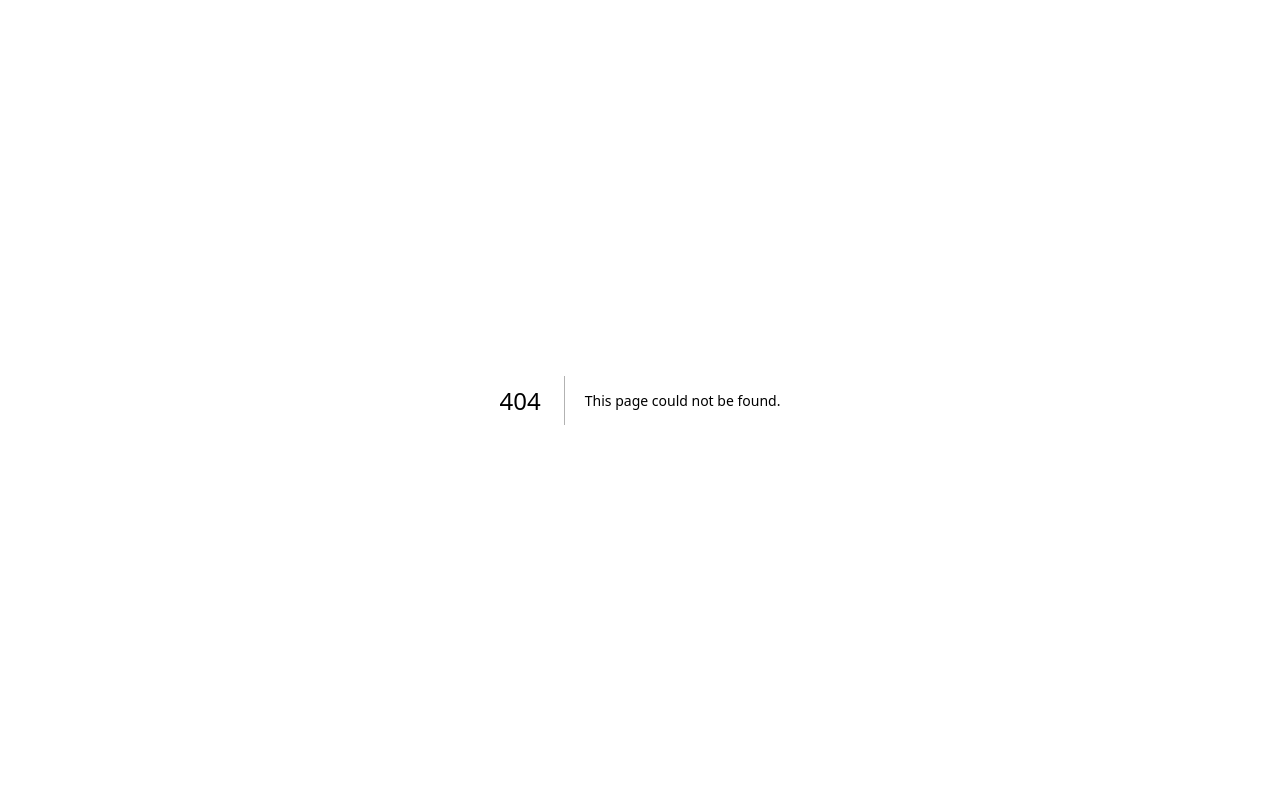
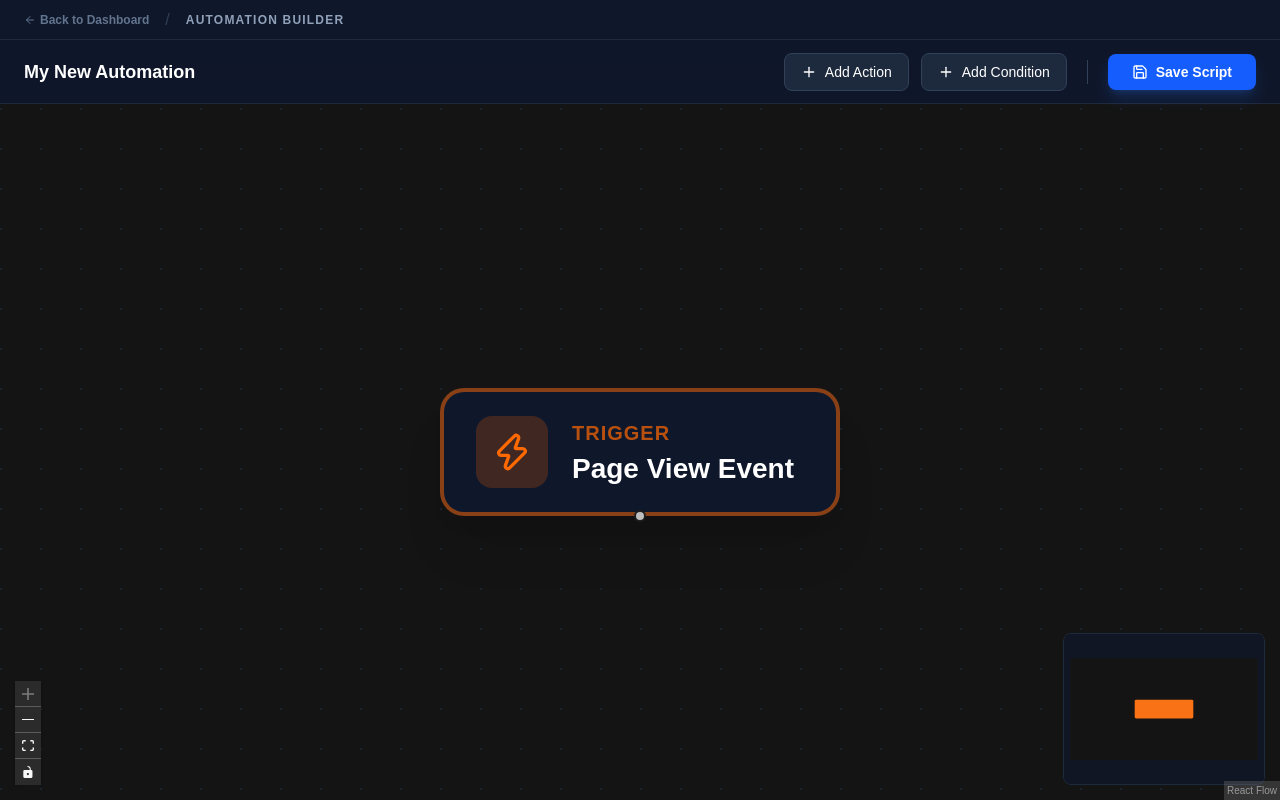
Before and after one commit to DevDatNguyen02/autoflow-fe, a Next.js app: page /dashboard/automation/builder in a window 1280 px wide. Before the commit this address had no page. Built offline with nearby package versions, Linux system fonts and the light colour scheme.

Commit message:
feat(phase-4): implement xyflow automation builder ui

```diff
--- /dev/null
+++ b/app/dashboard/automation/builder/page.tsx
@@ -0,0 +1,30 @@
+"use client";
+
+import React from "react";
+import FlowCanvas from "@/components/automation/FlowCanvas";
+import { ArrowLeft } from "lucide-react";
+import Link from "next/link";
+
+export default function AutomationBuilderPage() {
+  return (
+    <div className="flex flex-col h-screen w-full overflow-hidden">
+      {/* Mini Breadcrumb Header */}
+      <div className="h-10 bg-[#0f172a] border-b border-slate-800 flex items-center px-6 gap-4">
+        <Link
+          href="/dashboard"
+          className="text-slate-500 hover:text-white transition-colors flex items-center gap-1 text-xs font-bold"
+        >
+          <ArrowLeft className="w-3 h-3" />
+          Back to Dashboard
+        </Link>
+        <span className="text-slate-700">/</span>
+        <span className="text-slate-400 text-xs font-bold uppercase tracking-widest">Automation Builder</span>
+      </div>
+
+      {/* Main Canvas Area */}
+      <div className="flex-1 relative">
+        <FlowCanvas />
+      </div>
+    </div>
+  );
+}
--- /dev/null
+++ b/components/automation/FlowCanvas.tsx
@@ -0,0 +1,150 @@
+"use client";
+
+import React, { useCallback, useMemo, useState } from 'react';
+import {
+  ReactFlow,
+  MiniMap,
+  Controls,
+  Background,
+  useNodesState,
+  useEdgesState,
+  addEdge,
+  Connection,
+  Edge,
+  Node,
+  BackgroundVariant,
+} from '@xyflow/react';
+import '@xyflow/react/dist/style.css';
+
+import TriggerNode from './nodes/TriggerNode';
+import ActionNode from './nodes/ActionNode';
+import ConditionNode from './nodes/ConditionNode';
+import { Save, Plus } from 'lucide-react';
+
+const nodeTypes = {
+  trigger: TriggerNode,
+  action: ActionNode,
+  condition: ConditionNode,
+};
+
+const initialNodes: Node[] = [
+  {
+    id: '1',
+    type: 'trigger',
+    position: { x: 250, y: 50 },
+    data: { label: 'Page View Event' },
+  },
+];
+
+const initialEdges: Edge[] = [];
+
+export default function FlowCanvas() {
+  const [nodes, setNodes, onNodesChange] = useNodesState(initialNodes);
+  const [edges, setEdges, onEdgesChange] = useEdgesState(initialEdges);
+  const [flowName, setFlowName] = useState('My New Automation');
+
+  const onConnect = useCallback(
+    (params: Connection) => setEdges((eds) => addEdge({ ...params, animated: true, stroke: '#3b82f6' }, eds)),
+    [setEdges]
+  );
+
+  const addNode = (type: 'action' | 'condition') => {
+    const id = `${nodes.length + 1}`;
+    const newNode: Node = {
+      id,
+      type,
+      position: { x: Math.random() * 400, y: Math.random() * 400 },
+      data: { label: type === 'action' ? 'New Action' : 'New Condition' },
+    };
+    setNodes((nds) => nds.concat(newNode));
+  };
+
+  const onSave = async () => {
+    const flowData = {
+      name: flowName,
+      graph: { nodes, edges },
+    };
+
+    try {
+      const response = await fetch('http://localhost:3001/automation/workflows', {
+        method: 'POST',
+        headers: { 'Content-Type': 'application/json' },
+        body: JSON.stringify(flowData),
+      });
+
+      if (response.ok) {
+        alert('Workflow saved successfully!');
+      } else {
+        alert('Failed to save workflow.');
+      }
+    } catch (error) {
+      console.error('Error saving workflow:', error);
+      alert('Error saving workflow.');
+    }
+  };
+
+  return (
+    <div className="h-full flex flex-col bg-[#0f172a]">
+      {/* Toolbar */}
+      <div className="h-16 border-b border-slate-800 bg-slate-900/80 backdrop-blur-md flex items-center justify-between px-6 z-10">
+        <div className="flex items-center gap-4">
+          <input
+            type="text"
+            value={flowName}
+            onChange={(e) => setFlowName(e.target.value)}
+            className="bg-transparent text-white font-bold text-lg border-none focus:ring-0 w-64"
+          />
+        </div>
+
+        <div className="flex items-center gap-3">
+          <button
+            onClick={() => addNode('action')}
+            className="flex items-center gap-2 px-4 py-2 bg-slate-800 hover:bg-slate-700 text-white text-sm font-medium rounded-lg transition-colors border border-slate-700"
+          >
+            <Plus className="w-4 h-4" /> Add Action
+          </button>
+          <button
+            onClick={() => addNode('condition')}
+            className="flex items-center gap-2 px-4 py-2 bg-slate-800 hover:bg-slate-700 text-white text-sm font-medium rounded-lg transition-colors border border-slate-700"
+          >
+            <Plus className="w-4 h-4" /> Add Condition
+          </button>
+          <div className="w-px h-6 bg-slate-700 mx-2" />
+          <button
+            onClick={onSave}
+            className="flex items-center gap-2 px-6 py-2 bg-blue-600 hover:bg-blue-500 text-white text-sm font-bold rounded-lg transition-all shadow-lg shadow-blue-500/20"
+          >
+            <Save className="w-4 h-4" /> Save Script
+          </button>
+        </div>
+      </div>
+
+      {/* Canvas */}
+      <div className="flex-1 w-full bg-slate-950 relative">
+        <ReactFlow
+          nodes={nodes}
+          edges={edges}
+          onNodesChange={onNodesChange}
+          onEdgesChange={onEdgesChange}
+          onConnect={onConnect}
+          nodeTypes={nodeTypes}
+          fitView
+          colorMode="dark"
+        >
+          <Background variant={BackgroundVariant.Dots} gap={20} color="#1e293b" />
+          <Controls className="bg-slate-900 border-slate-800 fill-white" />
+          <MiniMap
+            className="bg-slate-900 border border-slate-800 rounded-lg overflow-hidden"
+            nodeColor={(node) => {
+              if (node.type === 'trigger') return '#f97316';
+              if (node.type === 'action') return '#3b82f6';
+              if (node.type === 'condition') return '#a855f7';
+              return '#eee';
+            }}
+            maskColor="rgba(15, 23, 42, 0.7)"
+          />
+        </ReactFlow>
+      </div>
+    </div>
+  );
+}
--- /dev/null
+++ b/components/automation/nodes/ActionNode.tsx
@@ -0,0 +1,33 @@
+"use client";
+
+import React from 'react';
+import { Handle, Position } from '@xyflow/react';
+import { Settings } from 'lucide-react';
+
+export default function ActionNode({ data }: any) {
+  return (
+    <div className="px-4 py-3 shadow-xl rounded-xl bg-slate-900 border-2 border-blue-500/50 min-w-[200px]">
+      <Handle
+        type="target"
+        position={Position.Top}
+        className="w-3 h-3 bg-blue-500 border-2 border-slate-900"
+      />
+
+      <div className="flex items-center gap-3">
+        <div className="p-2 bg-blue-500/20 rounded-lg">
+          <Settings className="w-5 h-5 text-blue-500" />
+        </div>
+        <div>
+          <p className="text-[10px] uppercase tracking-wider font-bold text-blue-500/70">Action</p>
+          <h4 className="text-sm font-bold text-white">{data.label || 'Do Something'}</h4>
+        </div>
+      </div>
+
+      <Handle
+        type="source"
+        position={Position.Bottom}
+        className="w-3 h-3 bg-blue-500 border-2 border-slate-900"
+      />
+    </div>
+  );
+}
--- /dev/null
+++ b/components/automation/nodes/ConditionNode.tsx
@@ -0,0 +1,47 @@
+"use client";
+
+import React from 'react';
+import { Handle, Position } from '@xyflow/react';
+import { GitBranch } from 'lucide-react';
+
+export default function ConditionNode({ data }: any) {
+  return (
+    <div className="px-4 py-3 shadow-xl rounded-xl bg-slate-900 border-2 border-purple-500/50 min-w-[220px]">
+      <Handle
+        type="target"
+        position={Position.Top}
+        className="w-3 h-3 bg-purple-500 border-2 border-slate-900"
+      />
+
+      <div className="flex items-center gap-3">
+        <div className="p-2 bg-purple-500/20 rounded-lg">
+          <GitBranch className="w-5 h-5 text-purple-500" />
+        </div>
+        <div>
+          <p className="text-[10px] uppercase tracking-wider font-bold text-purple-500/70">Condition</p>
+          <h4 className="text-sm font-bold text-white">{data.label || 'Check Logic'}</h4>
+        </div>
+      </div>
+
+      <div className="flex justify-between mt-4 px-2">
+        <div className="text-[10px] font-bold text-emerald-500">YES</div>
+        <div className="text-[10px] font-bold text-rose-500">NO</div>
+      </div>
+
+      <Handle
+        type="source"
+        position={Position.Bottom}
+        id="yes"
+        style={{ left: '30%' }}
+        className="w-3 h-3 bg-emerald-500 border-2 border-slate-900"
+      />
+      <Handle
+        type="source"
+        position={Position.Bottom}
+        id="no"
+        style={{ left: '70%' }}
+        className="w-3 h-3 bg-rose-500 border-2 border-slate-900"
+      />
+    </div>
+  );
+}
--- /dev/null
+++ b/components/automation/nodes/TriggerNode.tsx
@@ -0,0 +1,27 @@
+"use client";
+
+import React from 'react';
+import { Handle, Position } from '@xyflow/react';
+import { Zap } from 'lucide-react';
+
+export default function TriggerNode({ data }: any) {
+  return (
+    <div className="px-4 py-3 shadow-xl rounded-xl bg-slate-900 border-2 border-orange-500/50 min-w-[200px]">
+      <div className="flex items-center gap-3">
+        <div className="p-2 bg-orange-500/20 rounded-lg">
+          <Zap className="w-5 h-5 text-orange-500" />
+        </div>
+        <div>
+          <p className="text-[10px] uppercase tracking-wider font-bold text-orange-500/70">Trigger</p>
+          <h4 className="text-sm font-bold text-white">{data.label || 'On Event'}</h4>
+        </div>
+      </div>
+
+      <Handle
+        type="source"
+        position={Position.Bottom}
+        className="w-3 h-3 bg-orange-500 border-2 border-slate-900"
+      />
+    </div>
+  );
+}
```
